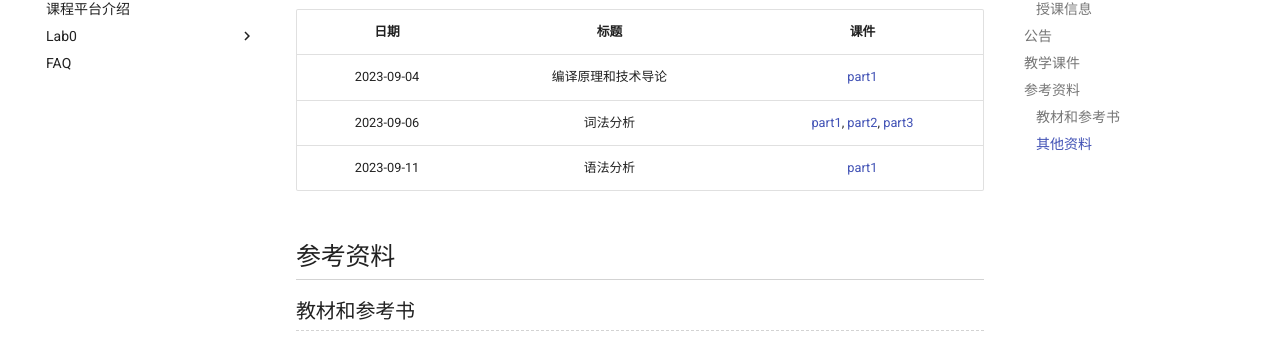
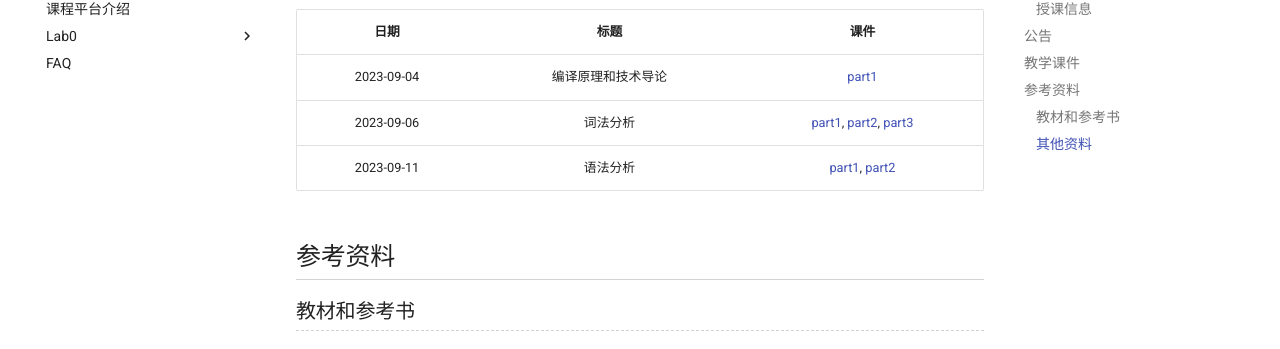
Before and after one commit to ustc-compiler-principles/2023, an MkDocs documentation site: the page built from docs/README.md, in a window 1280 px wide and 900 px high, scrolled down 1148 px. Shown: the part 126-475 px from the top of the window. Built offline with MkDocs 1.6.1 and Material for MkDocs 9.7.7, drawn with Linux system fonts in a browser that asks for light colours; comment, search, counter and statistics services are not loaded.

Commit message:
add slides

```diff
--- a/docs/README.md
+++ b/docs/README.md
@@ -40,7 +40,7 @@
 | :--------: | :----------------: | :-----------------------------------------------------------------------------------------------------------------------------------------------------------------------------------------------------------------------------------: |
 | 2023-09-04 | 编译原理和技术导论 |                                                                              [part1](https://rec.ustc.edu.cn/share/be63e5f0-4bbf-11ee-ab8f-8556ef2e1b82)                                                                              |
 | 2023-09-06 |      词法分析      | [part1](https://rec.ustc.edu.cn/share/7c8cb640-4bfa-11ee-801b-996bfe70e4c4), [part2](https://rec.ustc.edu.cn/share/971f5a80-4bfa-11ee-9c40-3f9629e3618a), [part3](https://rec.ustc.edu.cn/share/daf23f60-4bfa-11ee-ba03-e1b373b96f27) |
-| 2023-09-11 |      语法分析      |                                                                              [part1](https://rec.ustc.edu.cn/share/1adc23a0-5043-11ee-ae58-c51868b36892)                                                                              |
+| 2023-09-11 |      语法分析      |                                       [part1](https://rec.ustc.edu.cn/share/1adc23a0-5043-11ee-ae58-c51868b36892), [part2](https://rec.ustc.edu.cn/share/11c40120-5208-11ee-8fb3-0b34e4219c8a)                                        |
 
 ## 参考资料
 
```
